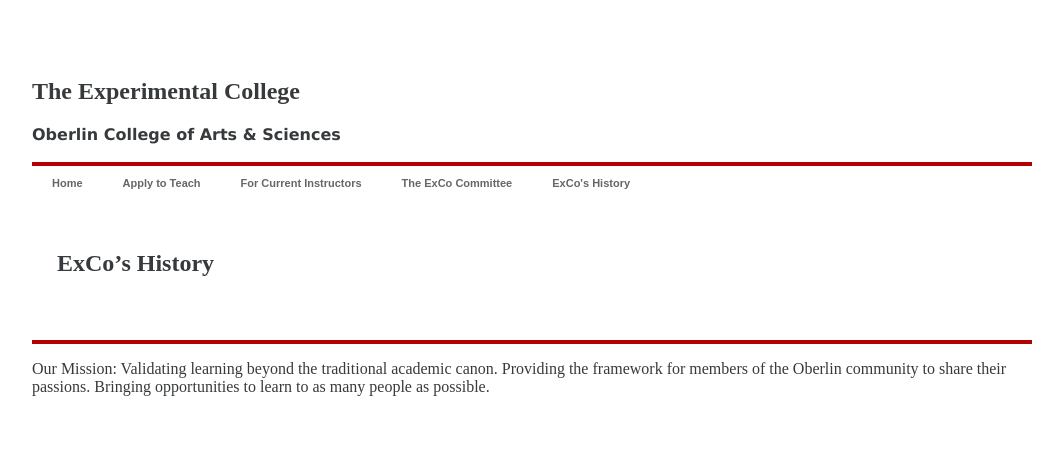
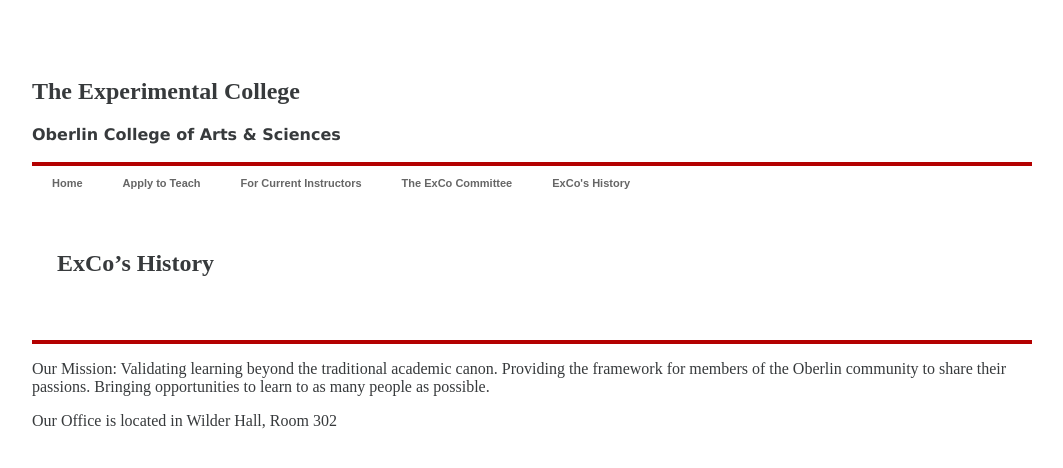
Before and after one commit to OberlinExCo/OberlinExCo.github.io, a Jekyll site: the page built from history.md, in a window 1280 px wide. Shown: the top 468 px of the page, without its empty margins (108-1171 px from the left). Built offline with Jekyll 4.4.1, drawn with Linux system fonts in a browser that asks for light colours.

Commit message:
Update footer.html
adding office room number to footer

```diff
--- a/_includes/footer.html
+++ b/_includes/footer.html
@@ -1,3 +1,4 @@
 <footer id="main-footer">
   <p>Our Mission: Validating learning beyond the traditional academic canon. Providing the framework for members of the Oberlin community to share their passions. Bringing opportunities to learn to as many people as possible.</p>
+  <p>Our Office is located in Wilder Hall, Room 302</p>
 </footer>
```
